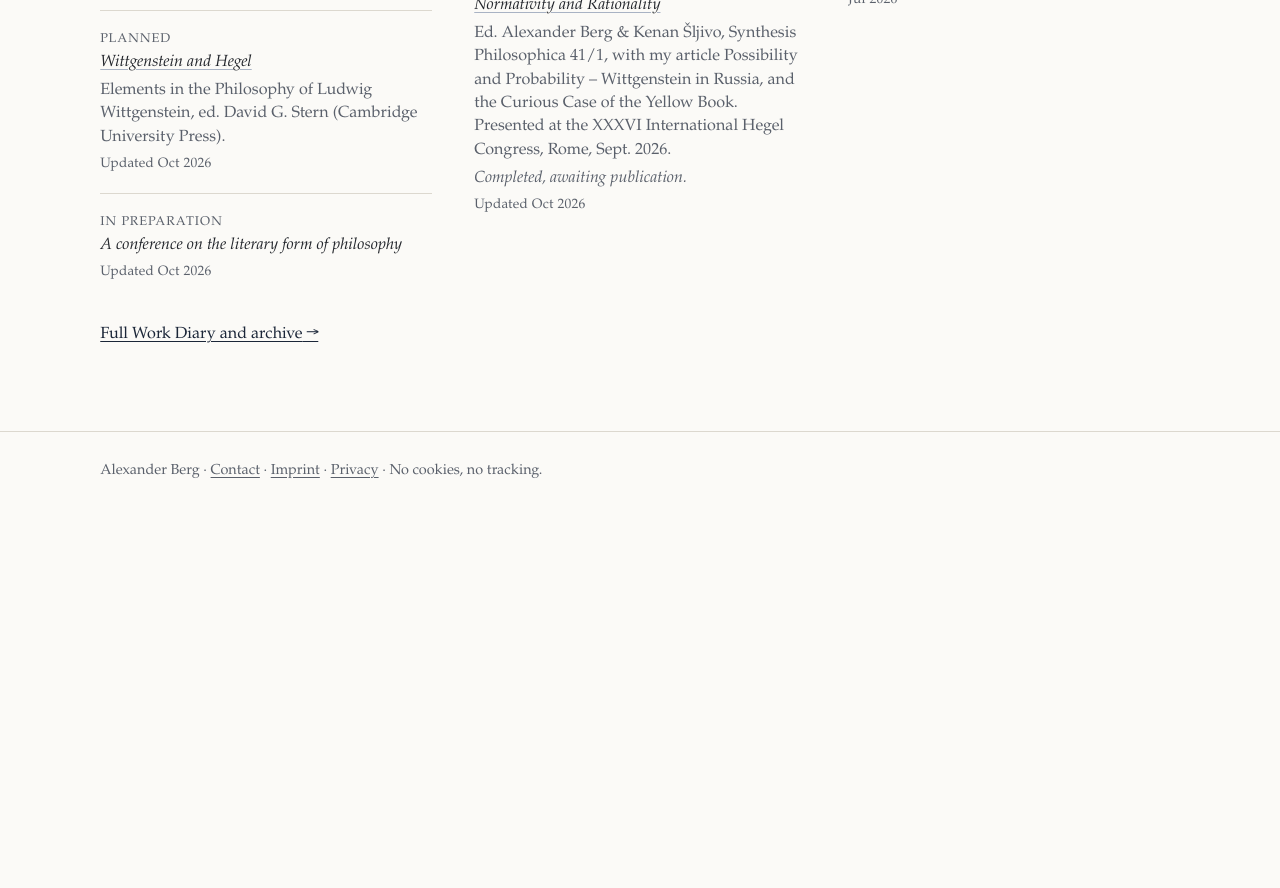
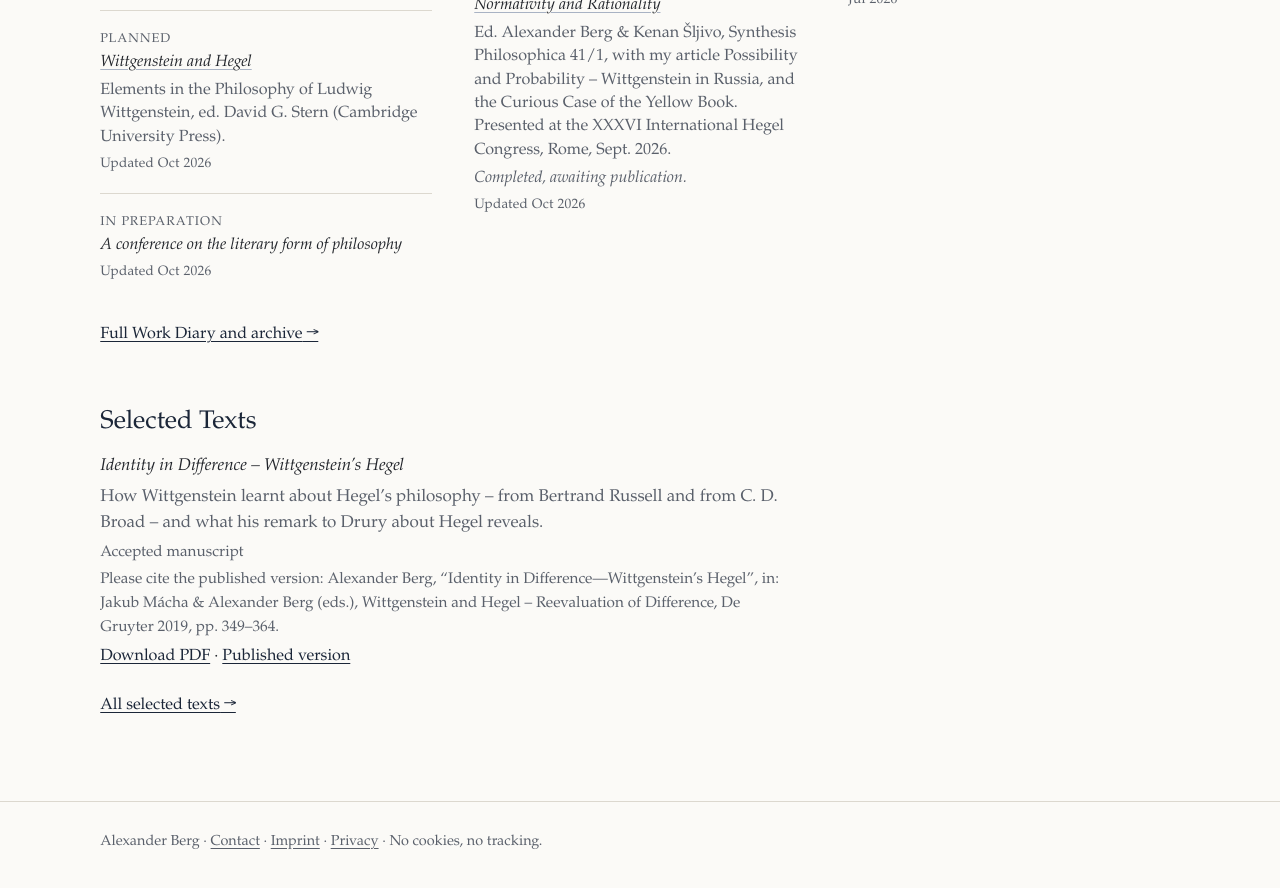
Before and after one commit to dralexanderberg/website, a Jekyll site: the page built from index.html, in a window 1280 px wide and 900 px high, scrolled down 1505 px. Shown: the top 888 px of the window. Built offline with Jekyll 4.4.1, drawn with Linux system fonts in a browser that asks for light colours; before the commit the page ends 2034 px from its top, so only the background shows below that.

Commit message:
Selected Texts: add the accepted manuscript of Identity in Difference
PDF generated from the author's last manuscript version, with a notice
pointing to the published chapter, a list of abbreviations and a list of
corrections. Linked from the Research page, the Publications list and the
new Selected Texts section; chapter DOI added.

Co-Authored-By: Claude Opus 5.5 <noreply@anthropic.com>
Claude-Session: https://claude.ai/code/session_01DaTNutaFvg9aFZdq3qhdu7

```diff
--- a/_data/publications.yml
+++ b/_data/publications.yml
@@ -213,6 +213,7 @@
   publisher: De Gruyter
   date: 2019
   pages: 349–364
+  url: https://doi.org/10.1515/9783110572780-024
 
 - id: grundlagen-der-mathematik
   type: article
--- a/_data/research.yml
+++ b/_data/research.yml
@@ -12,7 +12,7 @@ fields:
 - id: wittgenstein-and-hegel
   title: Wittgenstein and Hegel
   text: |-
-    In 1948, on a walk in Dublin, Wittgenstein told Maurice O’C. Drury: “Hegel seems to me to be always wanting to say that things which look different are really the same. Whereas my interest is in showing that things which look the same are really different.” This difference is the starting point of my research: How did Wittgenstein come to know Hegel’s philosophy, and what does his remark reveal? Where do Hegelian motifs appear in Wittgenstein, and Wittgensteinian motifs in Hegel? What role did Neo-Hegelianism and British Idealism play in the emergence of analytic philosophy?
+    In 1948, on a walk in Dublin, Wittgenstein told Maurice O’C. Drury: “Hegel seems to me to be always wanting to say that things which look different are really the same. Whereas my interest is in showing that things which look the same are really different.” This difference is the starting point of my research: How did Wittgenstein come to know Hegel’s philosophy, and what does his remark reveal? Where do Hegelian motifs appear in Wittgenstein, and Wittgensteinian motifs in Hegel? What role did Neo-Hegelianism and British Idealism play in the emergence of analytic philosophy? My chapter [“Identity in Difference – Wittgenstein’s Hegel”](/texts/berg-2019-identity-in-difference.pdf) (2019) traces the first two questions back to Bertrand Russell and C. D. Broad, from whom Wittgenstein learnt about Hegel.
 
     From 2017 to 2024 I initiated and organized, together with colleagues, six international conferences on these questions; three volumes have come out of them. This research continues – next with an Element on Wittgenstein and Hegel for Cambridge University Press.
   publications:
--- a/_data/selected_texts.yml
+++ b/_data/selected_texts.yml
@@ -10,3 +10,9 @@
 #   cite: "Alexander Berg, Identity in Difference – Wittgenstein’s Hegel, in: … (De Gruyter 2019), 349–364."
 #   open_access: https://…         # optional: free version at the publisher or conference
 #   note: One sentence on what the text is about.   # optional
+
+- pub: identity-in-difference
+  file: /texts/berg-2019-identity-in-difference.pdf
+  version: accepted manuscript
+  cite: "Alexander Berg, “Identity in Difference—Wittgenstein’s Hegel”, in: Jakub Mácha & Alexander Berg (eds.), Wittgenstein and Hegel – Reevaluation of Difference, De Gruyter 2019, pp. 349–364."
+  note: How Wittgenstein learnt about Hegel’s philosophy – from Bertrand Russell and from C. D. Broad – and what his remark to Drury about Hegel reveals.
--- a/_includes/pub-cite.html
+++ b/_includes/pub-cite.html
@@ -12,3 +12,4 @@
 {%- if p.isbn %} – ISBN {{ p.isbn }}{% endif -%}
 {%- if p.url %} – <a href="{{ p.url }}">{{ link_label }}</a>{% endif -%}
 {%- if p.toc %} – <a href="{{ p.toc | relative_url }}">Table of contents (PDF)</a>{% endif -%}
+{%- if site.data.selected_texts %}{% assign st = site.data.selected_texts | where: "pub", p.id | first %}{% if st %} – <a href="{{ st.file | relative_url }}">{{ st.version | capitalize }} (PDF)</a>{% endif %}{% endif -%}
--- a/_includes/text-entry.html
+++ b/_includes/text-entry.html
@@ -1,10 +1,10 @@
 {%- comment -%} One entry from selected_texts.yml {%- endcomment -%}
 {%- assign t = include.text -%}
 {%- assign p = site.data.publications | where: "id", t.pub | first -%}
-<li class="text-entry">
+<li class="text-entry" id="{{ t.pub }}">
   <span class="entry-title">{% if p %}{{ p.title }}{% else %}{{ t.title }}{% endif %}</span>
   {% if t.note %}<span class="entry-note">{{ t.note }}</span>{% endif %}
   <span class="text-version">{{ t.version | capitalize }}</span>
   {% if t.cite %}<span class="text-cite">Please cite the published version: {{ t.cite }}</span>{% endif %}
-  <span class="text-links"><a href="{{ t.file | relative_url }}">Download PDF</a>{% if t.open_access %} · <a href="{{ t.open_access }}">Free version at the publisher</a>{% endif %}</span>
+  <span class="text-links"><a href="{{ t.file | relative_url }}">Download PDF</a>{% if p.url %} · <a href="{{ p.url }}">Published version</a>{% endif %}{% if t.open_access %} · <a href="{{ t.open_access }}">Free version at the publisher</a>{% endif %}</span>
 </li>
```
Also changed, not shown: 1 other file.
